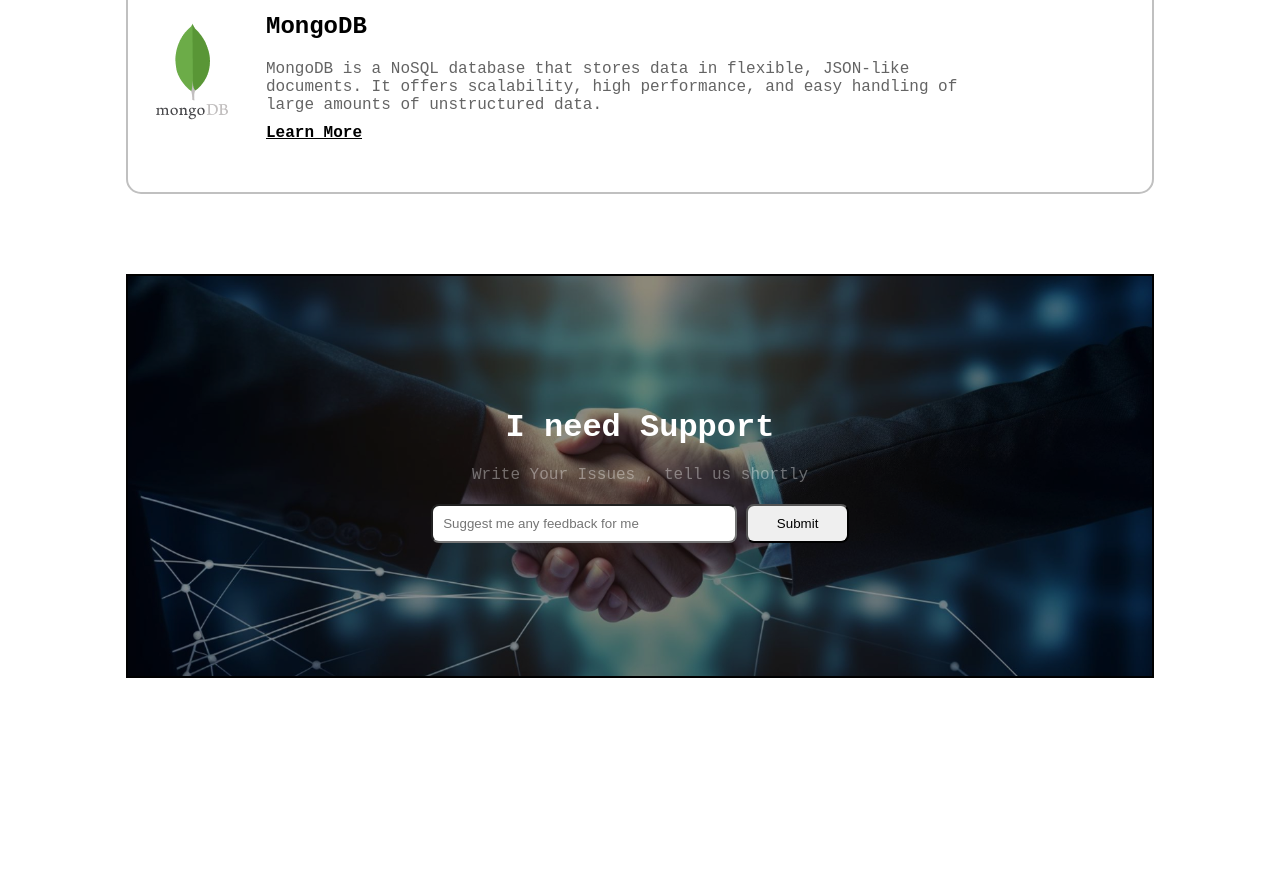
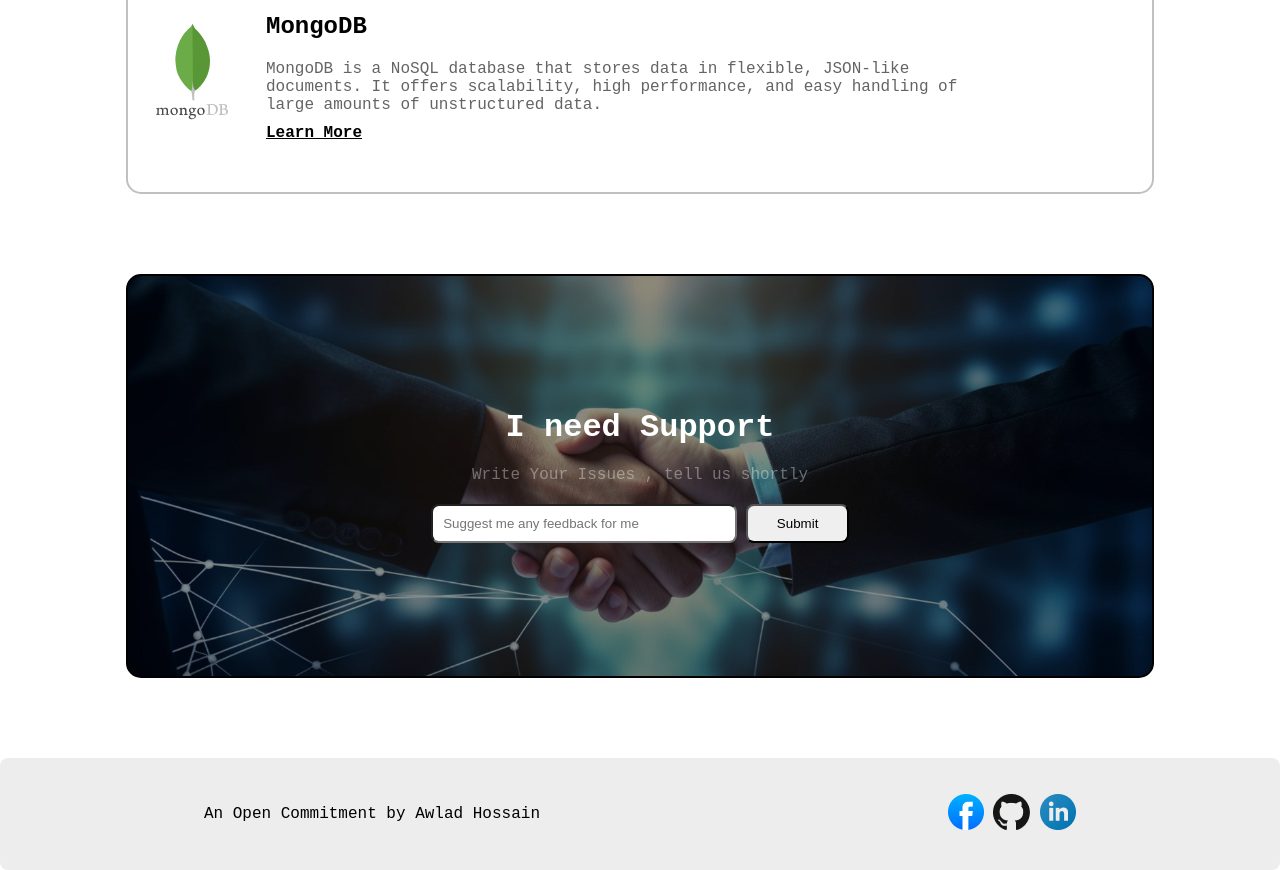
Before and after one commit to Moinuddin-dotcom/B10A1-Challenge, a plain HTML site: page index.html in a window 1280 px wide. Shown: the part 4976-5846 px from the top of the page. Before the commit the page ends 5734 px from the top, so only its background shows below. Drawn offline with Linux system fonts and the light colour scheme; a web font is replaced by a local one.

Commit message:
Footer section complete

```diff
--- a/index.html
+++ b/index.html
@@ -19,7 +19,7 @@
             <h1>"In the near future, I hope to <br> become a Developer."</h1>
             <p>In the near future, I aspire to become a Developer. My journey began with creating a Netflix clone using
                 only HTML and CSS, showcasing my dedication and passion for web development.</p>
-            <a href="/">Contact with me</a>
+            <a href="/footer.html">Contact with me</a>
         </div>
     </header>
     <div class="gap"></div>
@@ -166,6 +166,18 @@
             </div>
             <div class="gap"></div>
     </section>
+    <footer>
+        <div class="lastbox">
+            An Open Commitment by Awlad Hossain
+            <div>
+                <a href="https://web.facebook.com/mdmoin.chowdhury.73/"><img src="/assets/facebook.png" alt=""
+                        srcset=""></a>
+                <a href="https://github.com/Moinuddin-dotcom"><img src="/assets/github.png" alt=""></a>
+                <a href="https://www.linkedin.com/in/md-moinuddin-chowdhury-67098123b/"><img
+                        src="/assets/linkedin-icon 1.png" alt=""></a>
+            </div>
+        </div>
+    </footer>
 </body>
 
 </html>
--- a/style.css
+++ b/style.css
@@ -458,6 +458,7 @@ button {
     justify-content: center;
     align-items: center;
     gap: 20px;
+    border-radius: 15px;
 }
 
 .sup-head {
@@ -482,4 +483,14 @@ button {
     width: 8vw;
     padding: 10px;
     border-radius: 8px;
+    cursor: pointer;
 }
+
+.lastbox {
+    display: flex;
+    justify-content: space-around;
+    align-items: center;
+    background-color: #cfcfd05e;
+    border-radius: 8px;
+    height: 14vh;
+}
```
Also changed, not shown: footer.html (added, +35 -0 lines).
